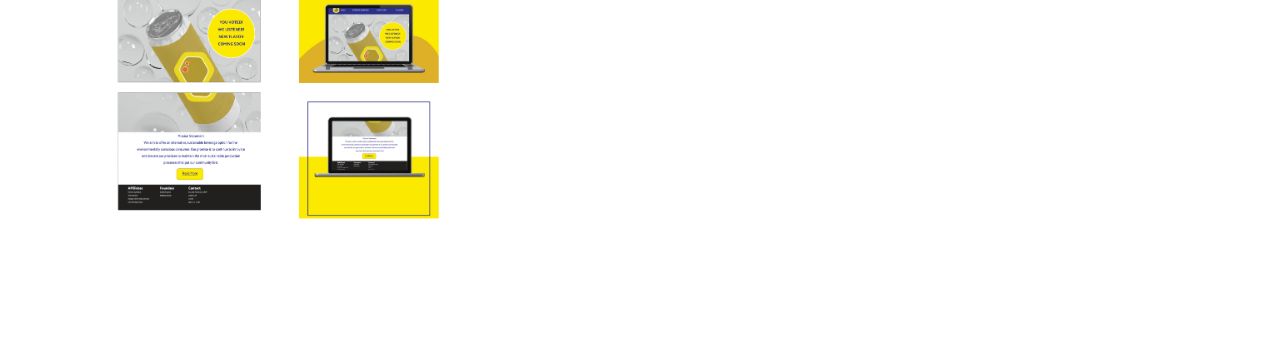
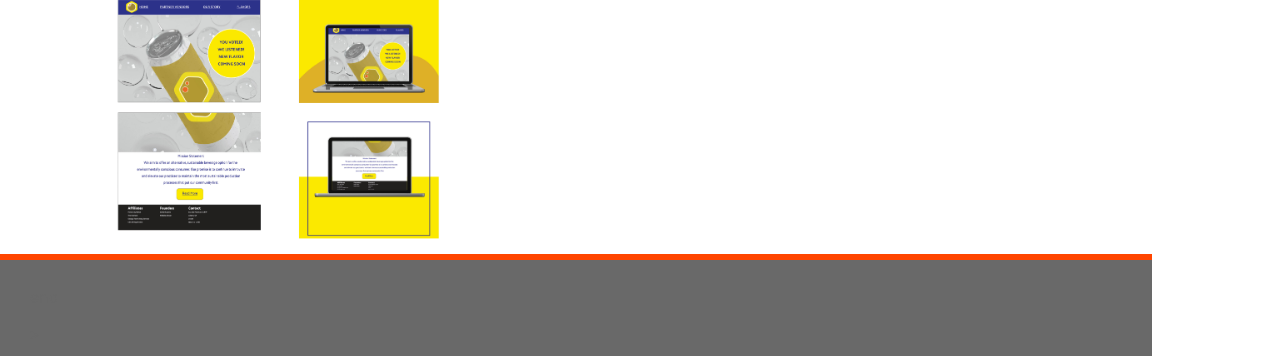
Before and after one commit to nglover53/assignment1, a plain HTML site: page index.html in a window 1280 px wide. Shown: the part 2256-2620 px from the top of the page. Before the commit the page ends 2498 px from the top, so only its background shows below. Drawn offline with Linux system fonts and the light colour scheme.

Commit message:
Footer
Added simple footer bar to bottom of page.

```diff
--- a/index.html
+++ b/index.html
@@ -103,6 +103,13 @@
 
     </body>
 
+    <div class = "separationBar">
+    </div>
+    <div class = "footer">
+        <p>end</p>>
+
+    </div>
+
 
 </div>
 </html>
--- a/profileStylesheet.css
+++ b/profileStylesheet.css
@@ -61,7 +61,7 @@ h3 {
 
 .profilePicture {
     float: left;
-    padding: 10px 50px 50px 50px;
+    padding: 30px 50px 50px 50px;
     animation: forwards;
 }
 
@@ -157,6 +157,14 @@ h3 {
     width: 100%;
 }
 
+.footer {
+
+    background-color:dimgray;
+    font-family: system-ui, -apple-system, BlinkMacSystemFont, 'Segoe UI', Roboto, Oxygen, Ubuntu, Cantarell, 'Open Sans', 'Helvetica Neue', sans-serif;
+    color: dimgray;
+    padding : 10px 10px 10px 30px;
+}
+
 
 a {
     position: relative;
```
